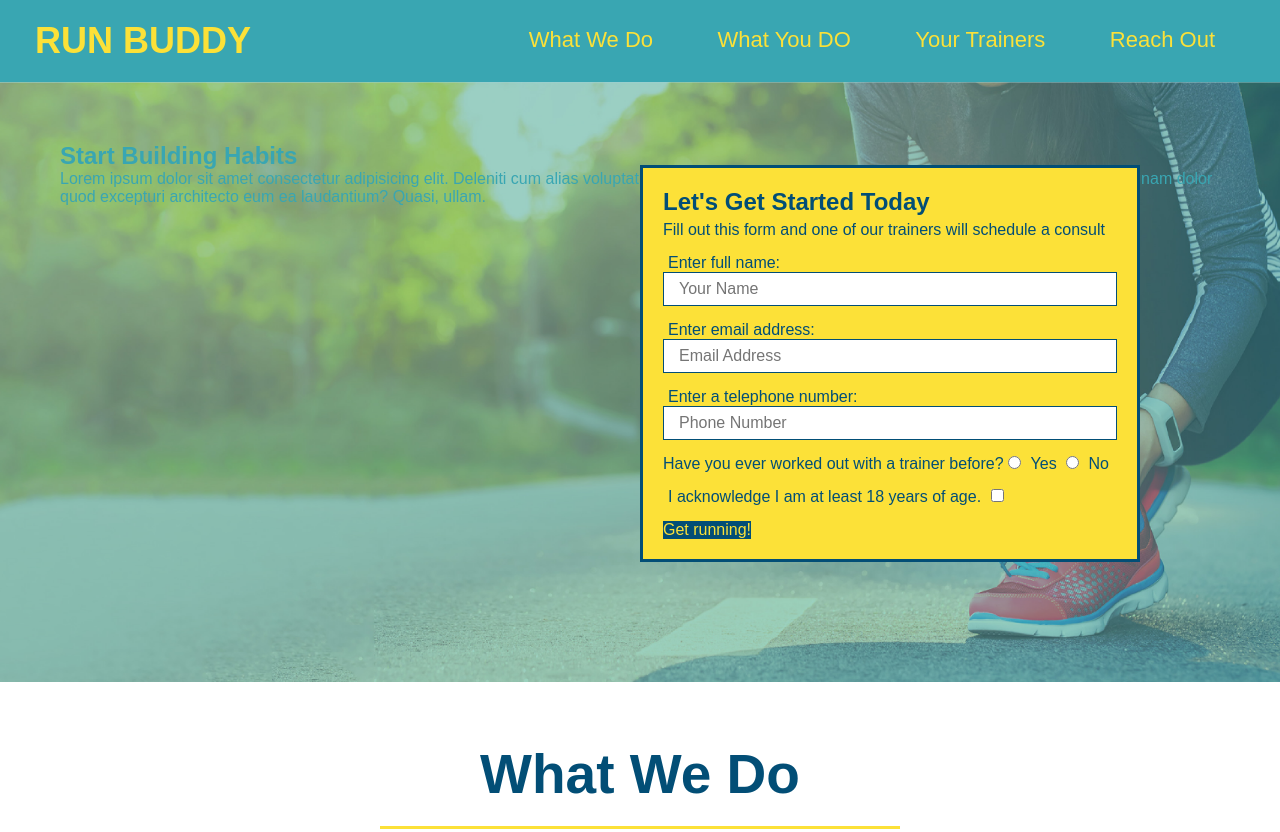
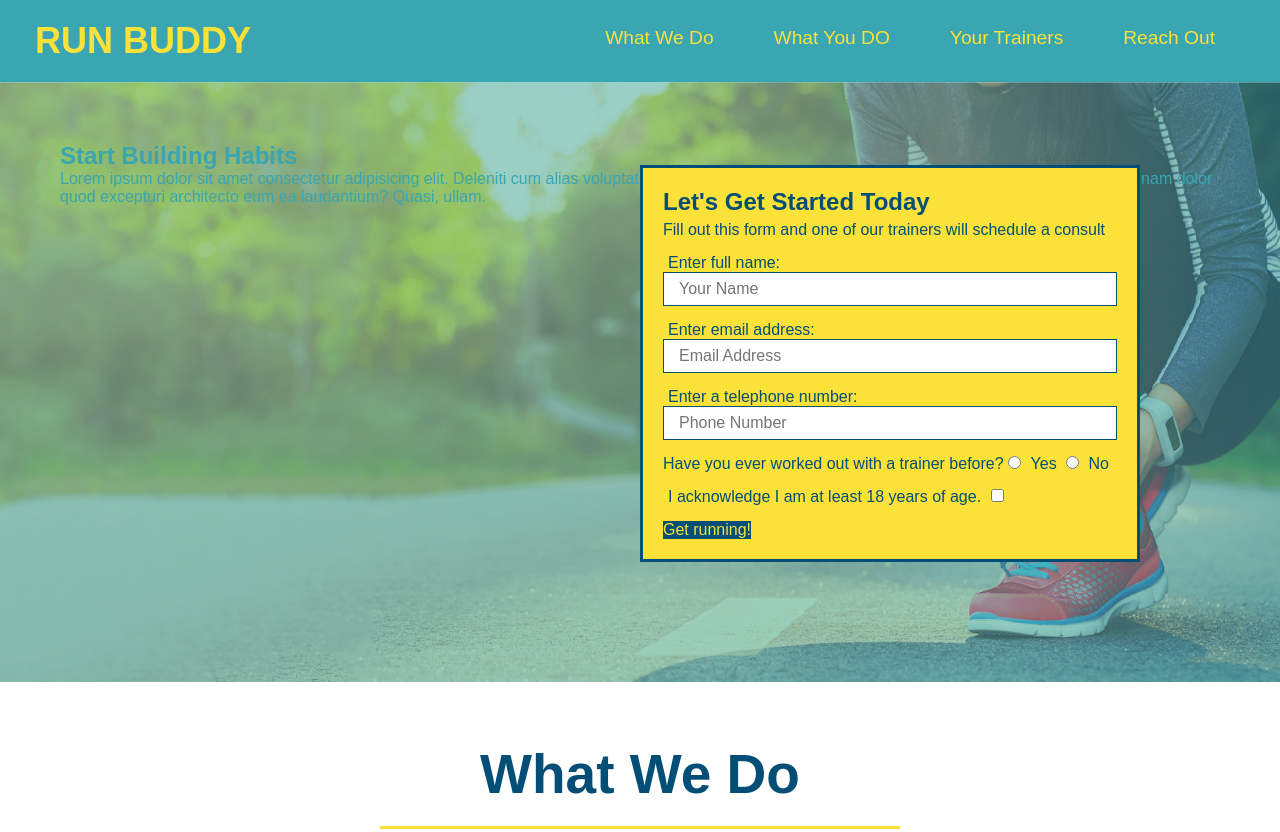
Before and after one commit to joeleonti/run-buddy, a plain HTML site: page index.html in a window 1280 px wide. Shown: the top 832 px of the page. Drawn offline with Linux system fonts and the light colour scheme.

Commit message:
flexed nav

```diff
--- a/assets/css/style.css
+++ b/assets/css/style.css
@@ -38,14 +38,18 @@ header nav {
     margin: 7px 0;
 }
 
-header nav ul li {
-    display: inline;
+header nav ul {
+    display: flex;
+    flex-wrap: flex;
+    justify-content: space-between;
+    align-items: center;
+    list-style: none;
 }
 
 header nav ul li a {
     margin: 0 30px;
     font-weight: lighter;
-    font-size: 22px;
+    font-size: 1.5vw;
 }
 
 footer {
```
